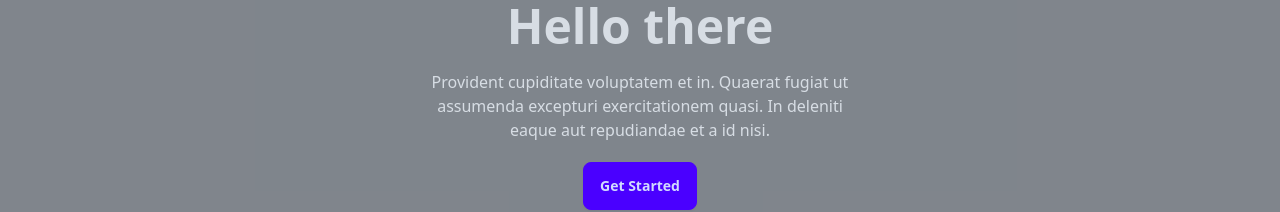
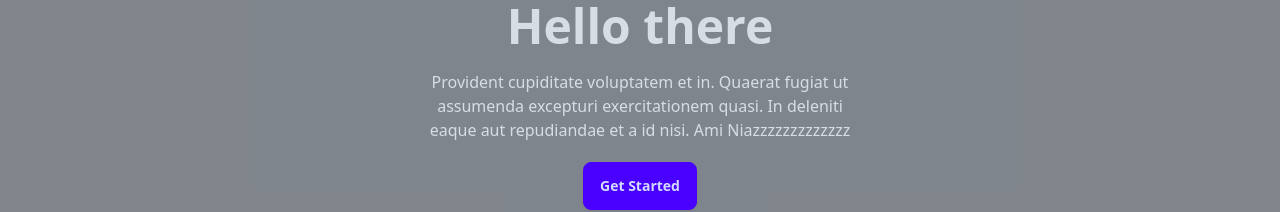
Before and after one commit to sartizalamayon/ClubSync_IntraHacktive_T6, a React (Vite) app: page / in a window 1280 px wide. Shown: the part 318-530 px from the top of the page. Built offline with nearby package versions, Linux system fonts and the light colour scheme.

Commit message:
check Riyajul

```diff
--- a/src/Pages/Home/Home.jsx
+++ b/src/Pages/Home/Home.jsx
@@ -1,15 +1,15 @@
 const Home = () => {
   return (
     <>
-        <div
-  className="hero min-h-screen">
+      <div className="hero min-h-screen">
         <div className="hero-overlay bg-opacity-60"></div>
         <div className="hero-content text-neutral-content text-center">
           <div className="max-w-md">
             <h1 className="mb-5 text-5xl font-bold">Hello there</h1>
             <p className="mb-5">
-        Provident cupiditate voluptatem et in. Quaerat fugiat ut assumenda excepturi exercitationem
-        quasi. In deleniti eaque aut repudiandae et a id nisi.
+              Provident cupiditate voluptatem et in. Quaerat fugiat ut assumenda
+              excepturi exercitationem quasi. In deleniti eaque aut repudiandae
+              et a id nisi. Ami Niazzzzzzzzzzzzz
             </p>
             <button className="btn btn-primary">Get Started</button>
           </div>
```
Lines whose indentation alone changed are shown as unchanged.
